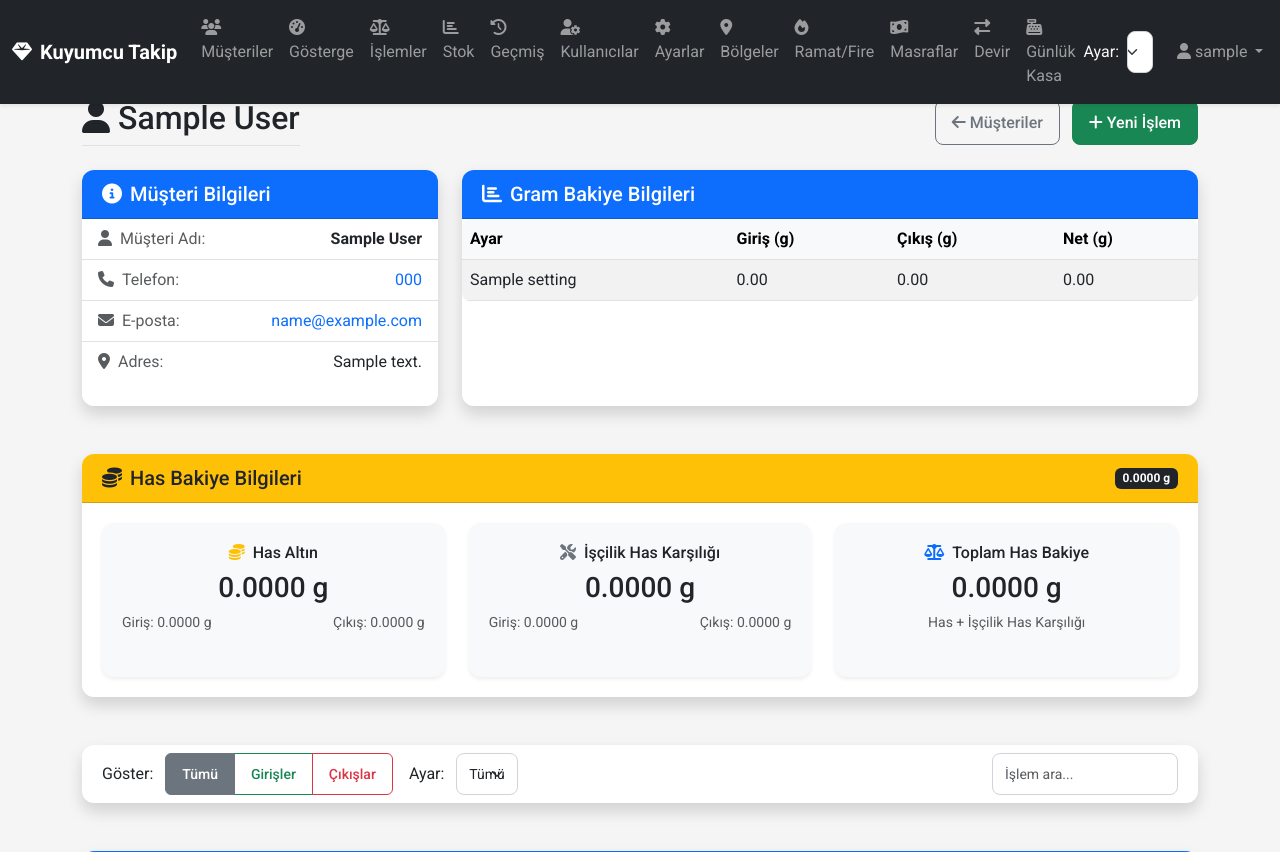
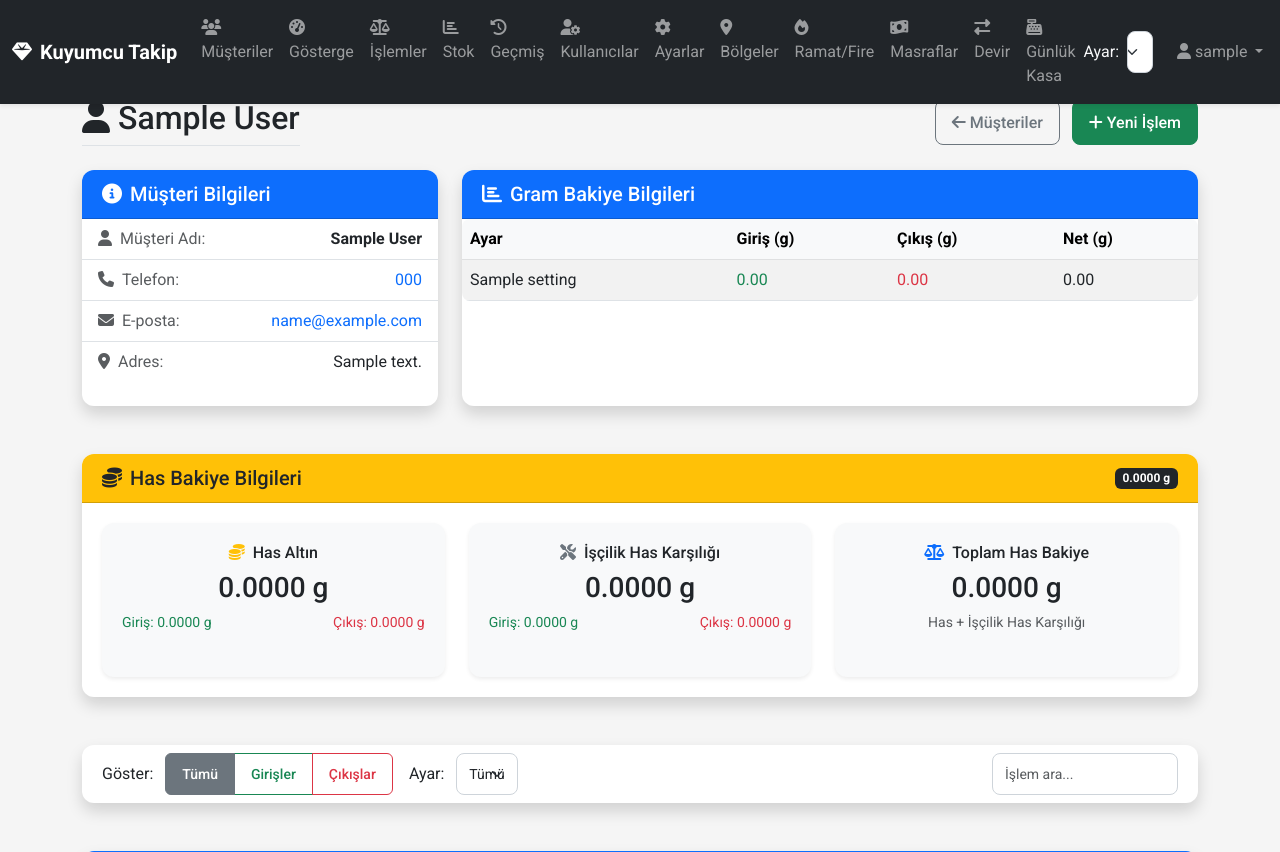
Before and after one commit to menesard/JerpWS_v4.0.1, a Flask app: page /customers/1 in a window 1280 px wide. Shown: the top 852 px of the page. Run offline with Flask 3, Linux system fonts and the light colour scheme; a user stored in the database is signed in; tables that the repository leaves empty hold one stand-in row (values such as "Sample post").

Commit message:
claude-code changes

```diff
--- a/app/models/database.py
+++ b/app/models/database.py
@@ -173,6 +173,7 @@ def init_db():
                 is_active=True
             )
             db.session.add(region)
+            print(f"Varsayılan bölge eklendi: {region_data['name']}")
 
     # Normal bölgeleri ekle
     for region_name in normal_regions:
@@ -198,6 +199,7 @@ def init_db():
             setting = Setting(name=setting_data['name'],
                               purity_per_thousand=setting_data['purity_per_thousand'])
             db.session.add(setting)
+            print(f"Ayar eklendi: {setting_data['name']}")
 
     # Admin kullanıcı
     if not User.query.filter_by(username='admin').first():
@@ -209,10 +211,15 @@ def init_db():
             role='admin'
         )
         db.session.add(admin)
+        print("Admin kullanıcı eklendi")
 
-    db.session.commit()
-
-
+    try:
+        db.session.commit()
+        print("Veritabanına başlangıç verileri başarıyla eklendi")
+    except Exception as e:
+        db.session.rollback()
+        print(f"Veritabanına veri eklerken hata: {e}")
+        raise
 class Fire(db.Model):
     __tablename__ = 'fires'
 
--- a/app/templates/customer_detail.html
+++ b/app/templates/customer_detail.html
@@ -90,9 +90,9 @@
                             {% for setting, data in balance.items() %}
                             <tr>
                                 <td data-label="Ayar">{{ setting }}</td>
-                                <td data-label="Giriş (g)">{{ "%.2f"|format(data.inputs) }}</td>
-                                <td data-label="Çıkış (g)">{{ "%.2f"|format(data.outputs) }}</td>
-                                <td data-label="Net (g)" class="{{ 'text-success fw-bold' if data.net > 0 else 'text-danger fw-bold' if data.net < 0 else '' }}">
+                                <td data-label="Giriş (g)" class="text-success">{{ "%.2f"|format(data.inputs) }}</td>
+                                <td data-label="Çıkış (g)" class="text-danger">{{ "%.2f"|format(data.outputs) }}</td>
+                                <td data-label="Net (g)" class="{{ 'text-danger fw-bold' if data.net > 0 else 'text-success fw-bold' if data.net < 0 else '' }}">
                                     {{ "%.2f"|format(data.net) }}
                                 </td>
                             </tr>
@@ -129,12 +129,12 @@
                                 <h6 class="card-title">
                                     <i class="fas fa-coins me-2 text-warning"></i>Has Altın
                                 </h6>
-                                <h3 class="{{ 'text-success' if pure_gold_balance.net_pure_gold > 0 else 'text-danger' if pure_gold_balance.net_pure_gold < 0 else '' }}">
+                                <h3 class="{{ 'text-danger' if pure_gold_balance.net_pure_gold > 0 else 'text-success' if pure_gold_balance.net_pure_gold < 0 else '' }}">
                                     {{ "%.4f"|format(pure_gold_balance.net_pure_gold) }} g
                                 </h3>
-                                <div class="d-flex justify-content-between small text-muted">
-                                    <span>Giriş: {{ "%.4f"|format(pure_gold_balance.pure_gold_inputs) }} g</span>
-                                    <span>Çıkış: {{ "%.4f"|format(pure_gold_balance.pure_gold_outputs) }} g</span>
+                                <div class="d-flex justify-content-between small">
+                                    <span class="text-success">Giriş: {{ "%.4f"|format(pure_gold_balance.pure_gold_inputs) }} g</span>
+                                    <span class="text-danger">Çıkış: {{ "%.4f"|format(pure_gold_balance.pure_gold_outputs) }} g</span>
                                 </div>
                             </div>
                         </div>
@@ -145,12 +145,12 @@
                                 <h6 class="card-title">
                                     <i class="fas fa-tools me-2 text-secondary"></i>İşçilik Has Karşılığı
                                 </h6>
-                                <h3 class="{{ 'text-success' if pure_gold_balance.net_labor_pure_gold > 0 else 'text-danger' if pure_gold_balance.net_labor_pure_gold < 0 else '' }}">
+                                <h3 class="{{ 'text-danger' if pure_gold_balance.net_labor_pure_gold > 0 else 'text-success' if pure_gold_balance.net_labor_pure_gold < 0 else '' }}">
                                     {{ "%.4f"|format(pure_gold_balance.net_labor_pure_gold) }} g
                                 </h3>
-                                <div class="d-flex justify-content-between small text-muted">
-                                    <span>Giriş: {{ "%.4f"|format(pure_gold_balance.labor_pure_gold_inputs) }} g</span>
-                                    <span>Çıkış: {{ "%.4f"|format(pure_gold_balance.labor_pure_gold_outputs) }} g</span>
+                                <div class="d-flex justify-content-between small">
+                                    <span class="text-success">Giriş: {{ "%.4f"|format(pure_gold_balance.labor_pure_gold_inputs) }} g</span>
+                                    <span class="text-danger">Çıkış: {{ "%.4f"|format(pure_gold_balance.labor_pure_gold_outputs) }} g</span>
                                 </div>
                             </div>
                         </div>
@@ -161,7 +161,7 @@
                                 <h6 class="card-title">
                                     <i class="fas fa-balance-scale me-2 text-primary"></i>Toplam Has Bakiye
                                 </h6>
-                                <h3 class="{{ 'text-success' if pure_gold_balance.total_net_pure_gold > 0 else 'text-danger' if pure_gold_balance.total_net_pure_gold < 0 else '' }}">
+                                <h3 class="{{ 'text-danger' if pure_gold_balance.total_net_pure_gold > 0 else 'text-success' if pure_gold_balance.total_net_pure_gold < 0 else '' }}">
                                     {{ "%.4f"|format(pure_gold_balance.total_net_pure_gold) }} g
                                 </h3>
                                 <div class="small text-muted">
@@ -242,7 +242,7 @@
                             <tr data-type="{{ 'in' if 'IN' in tx.type else 'out' }}" data-setting="{{ tx.setting }}">
                                 <td data-label="Tarih">{{ tx.date }}</td>
                                 <td data-label="İşlem">
-                                    <span class="badge {{ 'bg-danger' if 'OUT' in tx.type else 'bg-success' }}">
+                                    <span class="badge {{ 'bg-success' if 'IN' in tx.type else 'bg-danger' }}">
                                         {{ tx.type_tr }}
                                     </span>
                                     {% if tx.is_edited %}
@@ -398,7 +398,7 @@ document.addEventListener('DOMContentLoaded', function() {
                 }
             });
         } else {
-            document.querySelectorAll('.card .list-group-item').forEach(item => {
+document.querySelectorAll('.card .list-group-item').forEach(item => {
                 const content = item.querySelector('.d-flex');
                 if (content) {
                     content.classList.add('justify-content-between');
```
Also changed, not shown: init_db.py (+6 -9 lines).
